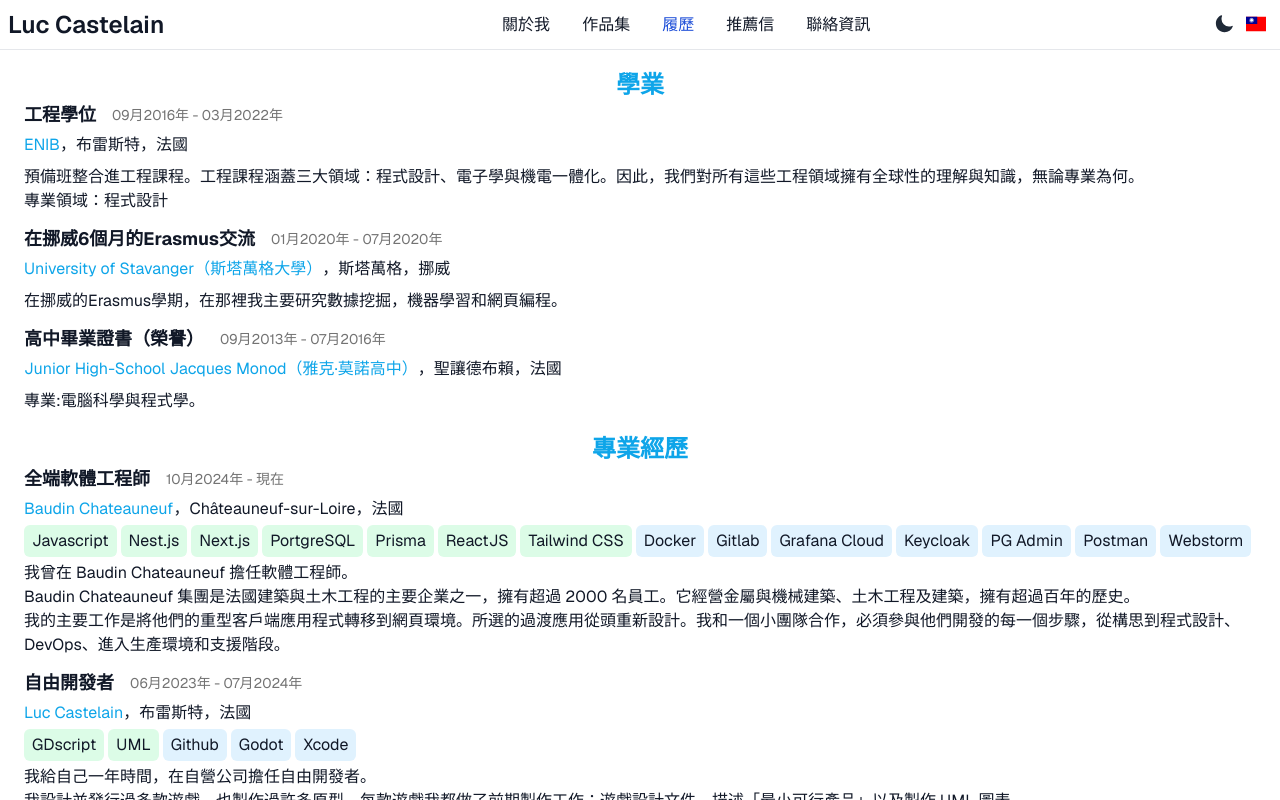
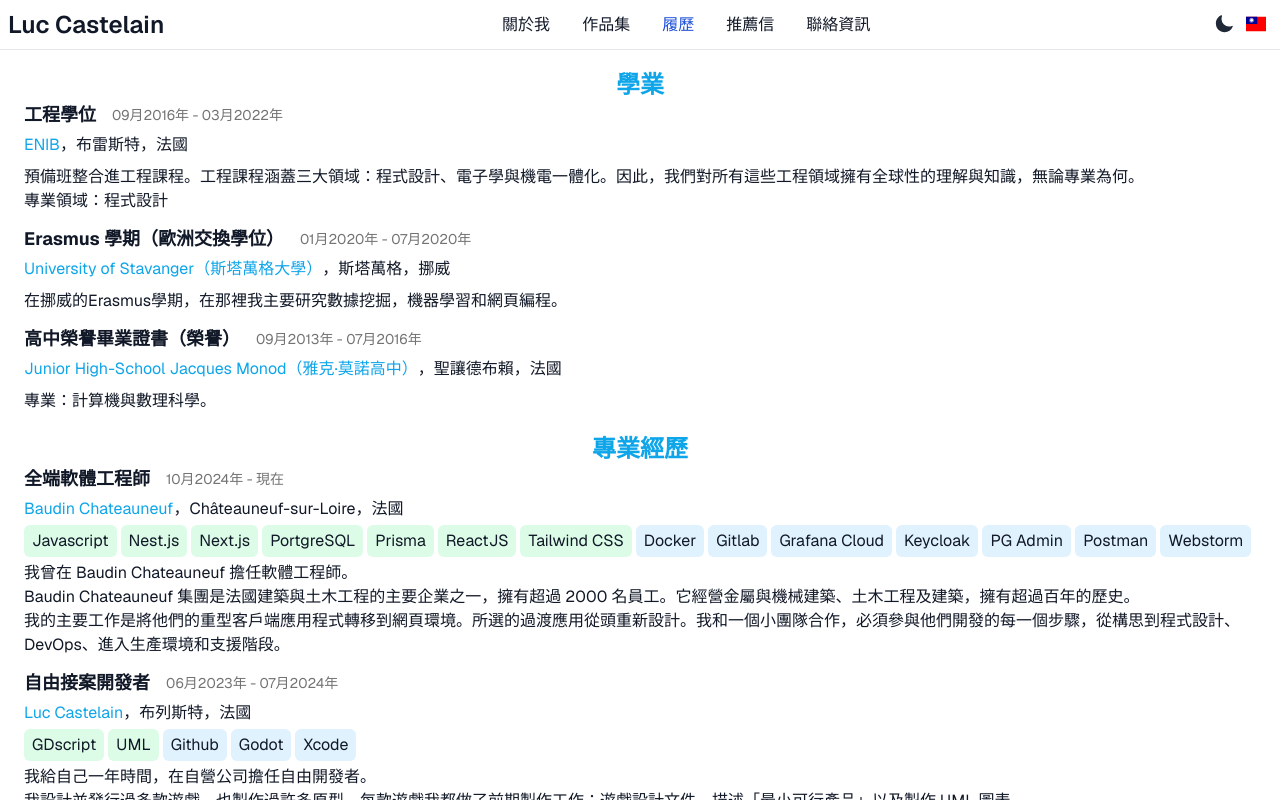
Before and after one commit to LucCastelain/LucCastelain.github.io, a Next.js app: page /ch-zh/resume in a window 1280 px wide. Built offline with nearby package versions, Linux system fonts and the light colour scheme.

Commit message:
Updated chinese translation.

```diff
--- a/src/data/data.ch-zh.ts
+++ b/src/data/data.ch-zh.ts
@@ -406,7 +406,7 @@
     engineeringDegree_startDate: "01-09-2016",
     engineeringDegree_endDate: "01-03-2022",
 
-    erasmusExchange_title: "在挪威6個月的Erasmus交流",
+    erasmusExchange_title: "Erasmus 學期（歐洲交換學位）",
     erasmusExchange_summary: "在挪威的Erasmus學期，在那裡我主要研究數據挖掘，機器學習和網頁編程。",
     erasmusExchange_company: "University of Stavanger（斯塔萬格大學）",
     erasmusExchange_company_website: "https://www.uis.no/en",
@@ -414,8 +414,8 @@
     erasmusExchange_startDate: "01-01-2020",
     erasmusExchange_endDate: "01-07-2020",
 
-    highSchool_title: "高中畢業證書（榮譽）",
-    highSchool_summary: "專業:電腦科學與程式學。",
+    highSchool_title: "高中榮譽畢業證書（榮譽）",
+    highSchool_summary: "專業：計算機與數理科學。",
     highSchool_company: "Junior High-School Jacques Monod（雅克·莫諾高中）",
     highSchool_company_website: "https://lyceejacquesmonod.eu/",
     highSchool_location: "聖讓德布賴，法國",
@@ -423,7 +423,7 @@
     highSchool_endDate: "01-07-2016",
 
 // ------------------ Experiences ------------------ //
-    threeMonthsInternship_title: "3個月的程式實習",
+    threeMonthsInternship_title: "三個月的程式實習",
     threeMonthsInternship_summary: "我改良並升級了一個可以在名為「Planet Onco Dose」的醫療軟體中編輯和排版醫療報告的工具。Planet Onco Dose 是一款針對癌症疾病的醫學影像軟體，處理大量數據。在使用如此龐大資料的同時進行優化，也是讓醫療報告工具運作的重要部分。",
     threeMonthsInternship_company: "DOSIsoft",
     threeMonthsInternship_company_website: "https://www.dosisoft.com/",
@@ -431,18 +431,18 @@
     threeMonthsInternship_startDate: "01-06-2019",
     threeMonthsInternship_endDate: "30-08-2019",
 
-    fourMonthsInternship_title: "4個月的程式設計實習",
+    fourMonthsInternship_title: "四個月程式設計實習",
     fourMonthsInternship_summary: "我參與了一個互動模擬系統，幫助初入職教師學習有效的教室管理技能。我必須除錯並優化一套用來建立和編輯這個系統情境的新軟體。\n我也曾在 Unity 上製作一個在 VR 裝置上運作的場景。",
     fourMonthsInternship_company: "Affective Social Computing Laboratory，Florida International University（佛羅里達國際大學）",
     fourMonthsInternship_company_website: "https://ascl.cs.fiu.edu/",
-    fourMonthsInternship_location: "來自 Centre Européen de Réalité Virtuelle（CERV），布雷斯特，法國",
+    fourMonthsInternship_location: "來自 Centre Européen de Réalité Virtuelle（CERV），布列斯特，法國",
     fourMonthsInternship_startDate: "01-09-2020",
     fourMonthsInternship_endDate: "21-12-2020",
 
-    engineeringInternship_title: "6個月工程實習",
+    engineeringInternship_title: "六個月工程實習",
     engineeringInternship_summary: "我從零開始開發了一個網頁應用程式，讓品質保證團隊能存取自己的腳本，並在失敗狀態時填寫根本原因分析。\n應用程式在不同分頁中顯示許多資訊。它是讓所有品質保證自動化測試都集中在同一個地方的起點。\n在這段實習期間，我必須每週與品質保證團隊（他們是我的客戶）討論，考慮他們的回饋，確保最終產品符合他們的期望。",
     engineeringInternship_company: "Genesys",
-    engineeringInternship_location: "布雷斯特，法國",
+    engineeringInternship_location: "布列斯特，法國",
     engineeringInternship_startDate: "01-09-2021",
     engineeringInternship_endDate: "15-03-2022",
 
@@ -450,14 +450,14 @@
     genesys_summary: "我曾擔任全端軟體工程師，負責開發Genesys的產品。\nGenesys 是一家為各類合作夥伴、代理人及客戶管理提供雲端解決方案的公司。\n我曾參與開發一個網頁應用程式，讓大型企業能為他們的業務打造自助式（互動語音回應）和輔助服務（路由）應用程式。\n我合作的團隊成員來自加拿大、美國、印度和歐洲。",
     genesys_company: "Genesys",
     genesys_company_website: "https://www.genesys.com/",
-    genesys_location: "布雷斯特，法國",
+    genesys_location: "布列斯特，法國",
     genesys_startDate: "01-04-2022",
     genesys_endDate: "15-05-2023",
 
-    freelance_title: "自由開發者",
+    freelance_title: "自由接案開發者",
     freelance_summary: "我給自己一年時間，在自營公司擔任自由開發者。\n我設計並發行過多款遊戲，也製作過許多原型。每款遊戲我都做了前期製作工作：遊戲設計文件、描述「最小可行產品」以及製作 UML 圖表。\n接著我用 Godot 遊戲引擎來編寫遊戲。",
     freelance_company: "Luc Castelain",
-    freelance_location: "布雷斯特，法國",
+    freelance_location: "布列斯特，法國",
     freelance_startDate: "01-06-2023",
     freelance_endDate: "01-07-2024",
 
```
